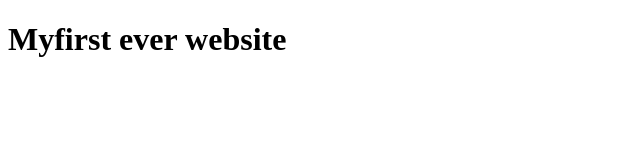
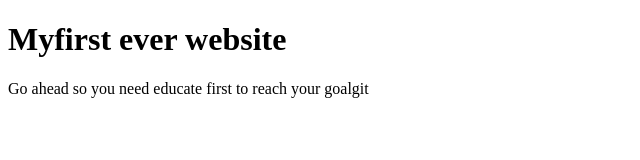
Before and after one commit to FatimaNoorPopy/my-first-website, a plain HTML site: page index.html in a window 1280 px wide. Shown: the whole page, without its empty margins (0-640 px from the left). Drawn offline with Linux system fonts and the light colour scheme.

Commit message:
learning fast

```diff
--- a/index.html
+++ b/index.html
@@ -7,5 +7,6 @@
 </head>
 <body>
    <h1>Myfirst ever website</h1>
+   <p1>Go ahead so you need educate first to reach your goalgit</p1>
 </body>
 </html>
```
